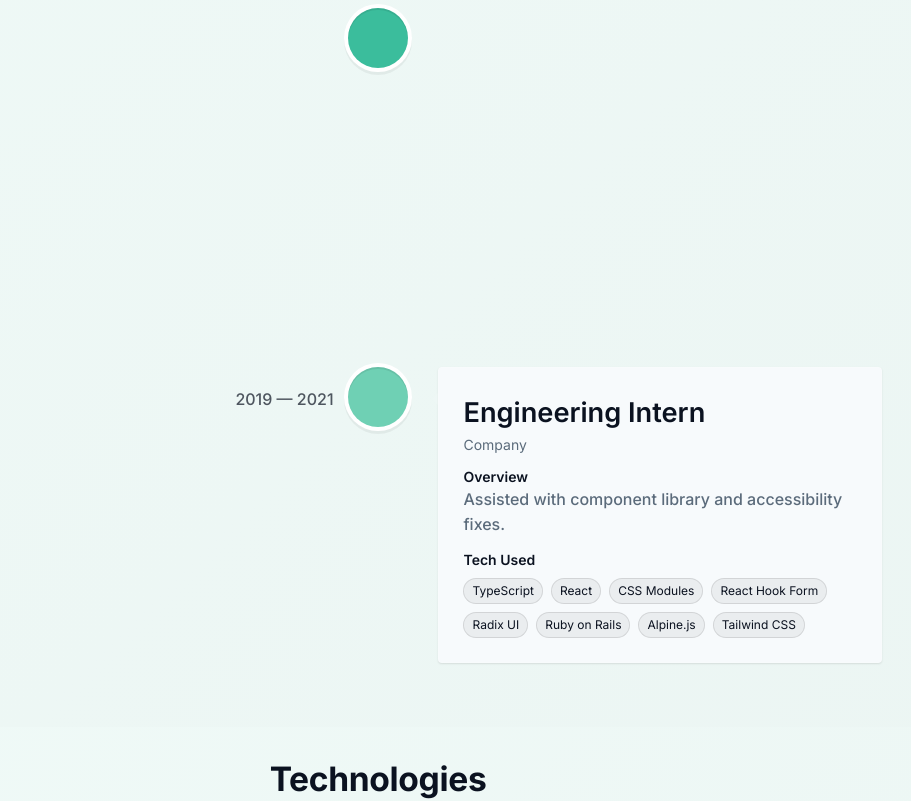
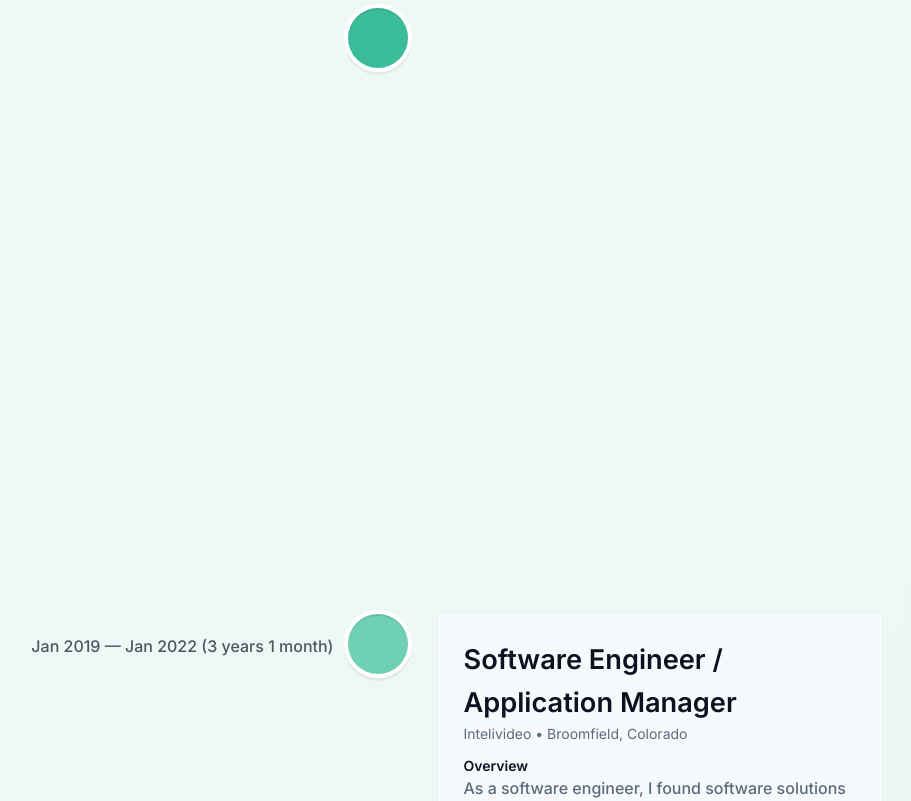
Before and after one commit to NicholasMunson/ntmdevdotcom, a Next.js app: page / in a window 1280 px wide. Shown: the part 1580-2381 px from the top of the page, without its empty margins (262-1173 px from the left). Built offline with nearby package versions, Linux system fonts and the light colour scheme.

Commit message:
Update Timeline component with enhanced role descriptions, accurate date ranges, and additional positions; improve tech stack listings for clarity and detail.

```diff
--- a/src/app/views/timelinePage/Timeline.tsx
+++ b/src/app/views/timelinePage/Timeline.tsx
@@ -62,7 +62,7 @@ export default function Timeline() {
           </VerticalTimelineElement>
 
           <VerticalTimelineElement
-            date="2021 — 2023"
+            date="March 2022 — August 2023 (1 year 6 months)"
             position="left"
             contentStyle={{
               background: "var(--color-surface)",
@@ -76,24 +76,26 @@ export default function Timeline() {
             iconStyle={{ background: "var(--brand-400)", color: "#fff" }}
           >
             <RoleDetails
-              title="Software Engineer"
-              subtitle="Company"
-              overview="Built features end‑to‑end, added tests, and optimized bundle size."
+              title="Lead Software Engineer"
+              subtitle="Clean Earth Rovers"
+              overview="Spearheaded end-to-end development of environmental monitoring software. Built a secure Node.js/Express API with Google Cloud integrations and designed a React front-end from scratch, delivering pixel-perfect Figma implementations and real-time water data dashboards. Created 50+ reusable components to accelerate future development and ensure a consistent, scalable UI system."
               techs={[
-                "TypeScript",
+                "Node.js",
+                "Express",
+                "Google Cloud Platform (GCP)",
                 "React",
-                "CSS Modules",
-                "React Hook Form",
-                "Radix UI",
-                "Ruby on Rails",
-                "Alpine.js",
-                "Tailwind CSS",
+                "Figma",
+                "JavaScript",
+                "Reusable Component Libraries",
+                "Data Visualization/Dashboards",
+                "Secure Authentication & Login Flows",
+                "REST API Development",
               ]}
             />
           </VerticalTimelineElement>
 
           <VerticalTimelineElement
-            date="2019 — 2021"
+            date="Jan 2019 — Jan 2022 (3 years 1 month)"
             position="right"
             contentStyle={{
               background: "var(--color-surface)",
@@ -107,18 +109,81 @@ export default function Timeline() {
             iconStyle={{ background: "var(--brand-300)", color: "#053a32" }}
           >
             <RoleDetails
-              title="Engineering Intern"
-              subtitle="Company"
-              overview="Assisted with component library and accessibility fixes."
+              title="Software Engineer / Application Manager"
+              subtitle="Intelivideo • Broomfield, Colorado"
+              overview="As a software engineer, I found software solutions to issues and slowdowns in our internal application build process. Built clean User Interfaces for our Client Success Management team to add client metadata to our database. Integrated automation tools to further automate our processes for efficiency. As an Application Manager, I was responsible for configuration, testing, and deployment of all new client applications, as well as maintaining and updating 180+ Intelivideo client TV and mobile applications. Cut iOS testing and deployment time in half through process improvements."
               techs={[
-                "TypeScript",
+                "JavaScript",
                 "React",
-                "CSS Modules",
-                "React Hook Form",
-                "Radix UI",
-                "Ruby on Rails",
-                "Alpine.js",
-                "Tailwind CSS",
+                "iOS",
+                "Mobile Development",
+                "Automation",
+                "Database Management",
+                "Client Success",
+                "Process Improvement",
+                "Testing",
+                "Deployment",
+              ]}
+            />
+          </VerticalTimelineElement>
+
+          <VerticalTimelineElement
+            date="May 2018 — Jun 2018 (2 months)"
+            position="left"
+            contentStyle={{
+              background: "var(--color-surface)",
+              color: "var(--color-text)",
+              border: "1px solid rgba(255,255,255,0.1)",
+              boxShadow: "var(--shadow-sm)",
+            }}
+            contentArrowStyle={{
+              borderRight: "7px solid rgba(255,255,255,0.1)",
+            }}
+            iconStyle={{ background: "var(--brand-300)", color: "#053a32" }}
+          >
+            <RoleDetails
+              title="Software Developer Internship"
+              subtitle="dialect.ai • Greater Denver Area"
+              overview="Used agile workflow methods to help develop the platform's landing page. The landing page was built in React and used Material UI."
+              techs={[
+                "React",
+                "Material UI",
+                "Agile",
+                "JavaScript",
+                "HTML",
+                "CSS",
+              ]}
+            />
+          </VerticalTimelineElement>
+          <VerticalTimelineElement
+            date="2018"
+            position="right"
+            contentStyle={{
+              background: "var(--color-surface)",
+              color: "var(--color-text)",
+              border: "1px solid rgba(255,255,255,0.1)",
+              boxShadow: "var(--shadow-sm)",
+            }}
+            contentArrowStyle={{
+              borderRight: "7px solid rgba(255,255,255,0.1)",
+            }}
+            iconStyle={{ background: "var(--brand-400)", color: "#fff" }}
+          >
+            <RoleDetails
+              title="Full-Stack Web Development"
+              subtitle="Galvanize Inc"
+              overview="Six month immersive web development course with exposure to the full JavaScript stack. Emphasis on agile and paired programming that reflect a real world development environment. With over 800 plus hours of industry training, this program has prepared me for the challenges ahead."
+              techs={[
+                "JavaScript",
+                "Node.js",
+                "React",
+                "Vue.js",
+                "PostgreSQL",
+                "Agile",
+                "Pair Programming",
+                "HTML",
+                "CSS",
+                "Git",
               ]}
             />
           </VerticalTimelineElement>
```
